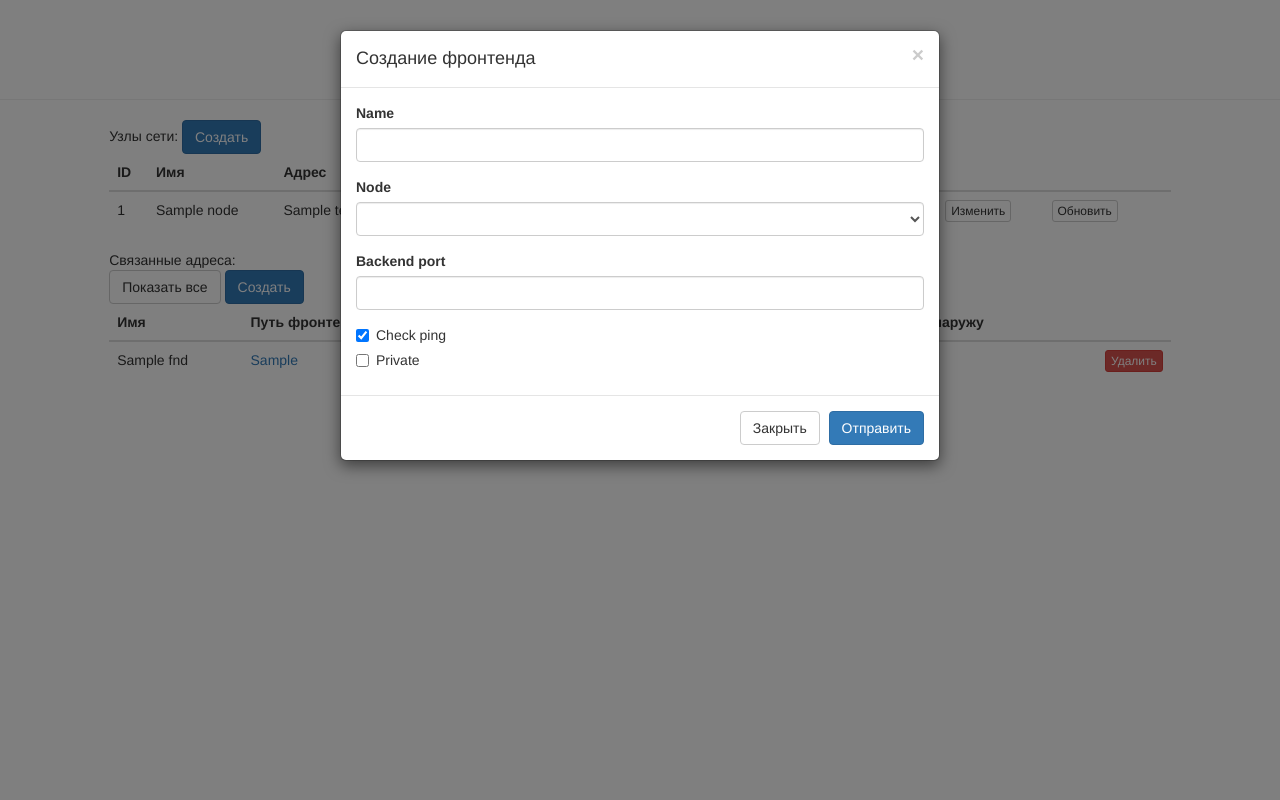
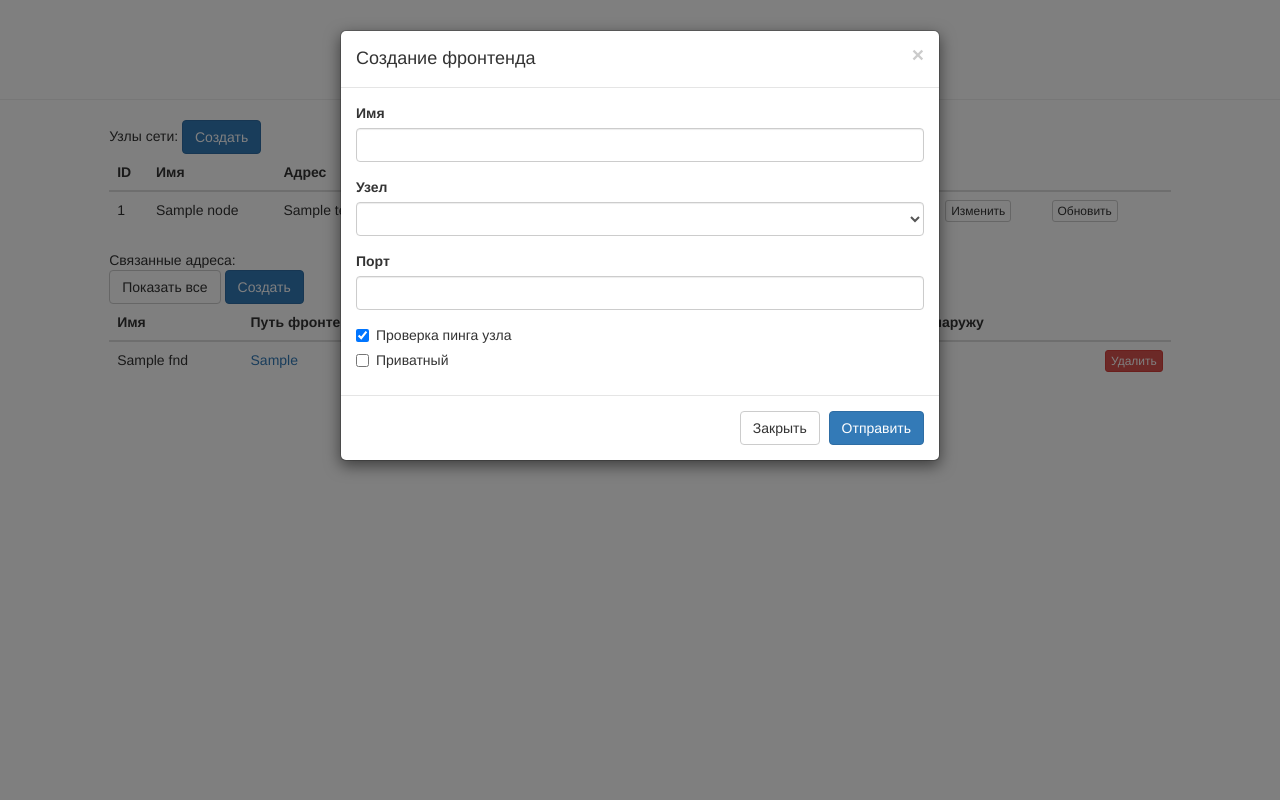
Before and after one commit to rukmarr/traefik-router, a Flask app: template templates/index.html in a window 1280 px wide, after a click on "Создать". Run offline with Flask 2, Linux system fonts and the light colour scheme; the template is opened without the code that fills it: most values are stand-ins (such as "Sample title", 1, 10 or a date in 2020); lists and menus that the app fills with data are empty; some libraries are stand-ins or nearby versions.

Commit message:
Rusification

```diff
--- a/templates/index.html
+++ b/templates/index.html
@@ -178,22 +178,22 @@
           <div class="modal-body">
             <form>
               <div class="form-group">
-                <label for="nodeName">Name</label>
+                <label for="nodeName">Имя</label>
                 <input type="text" class="form-control new_node__name" id="nodeName">
               </div>
 
               <div class="form-group">
-                <label for="nodeAddress">Address</label>
+                <label for="nodeAddress">Адрес</label>
                 <input type="text" class="form-control new_node__address" id="nodeAddress">
               </div>
 
               <div class="form-group">
-                <label for="nodeRP">Routing port</label>
+                <label for="nodeRP">Порт прокси</label>
                 <input type="text" class="form-control new_node__routing_port" id="nodeRP">
               </div>
 
               <div class="form-group">
-                <label for="nodeCP">Configuration port</label>
+                <label for="nodeCP">Порт управления</label>
                 <input type="text" class="form-control new_node__config_port" id="nodeCP">
               </div>
             </form>
@@ -216,12 +216,12 @@
           <div class="modal-body">
             <form>
               <div class="form-group">
-                <label for="fndName">Name</label>
+                <label for="fndName">Имя</label>
                 <input type="text" class="form-control new_frontend__name" id="fndName">
               </div>
 
               <div class="form-group">
-                <label for="fndNode">Node</label>
+                <label for="fndNode">Узел</label>
                 <select id="fndNode" class="form-control new_frontend__node">
                   {% for node in nodes %}
                   {% if not node.id == 1 %}
@@ -232,19 +232,19 @@
               </div>
 
               <div class="form-group">
-                <label for="fndBPort">Backend port</label>
+                <label for="fndBPort">Порт</label>
                 <input type="text" class="form-control new_frontend__backend_port" id="fndBPort">
               </div>
 
               <div class="checkbox">
                 <label>
-                  <input class="new_frontend__check_ping" type="checkbox" checked> Check ping
+                  <input class="new_frontend__check_ping" type="checkbox" checked> Проверка пинга узла
                 </label>
               </div>
 
               <div class="checkbox">
                 <label>
-                  <input class="new_frontend__is_private" type="checkbox"> Private
+                  <input class="new_frontend__is_private" type="checkbox"> Приватный
                 </label>
               </div>
             </form>
```
